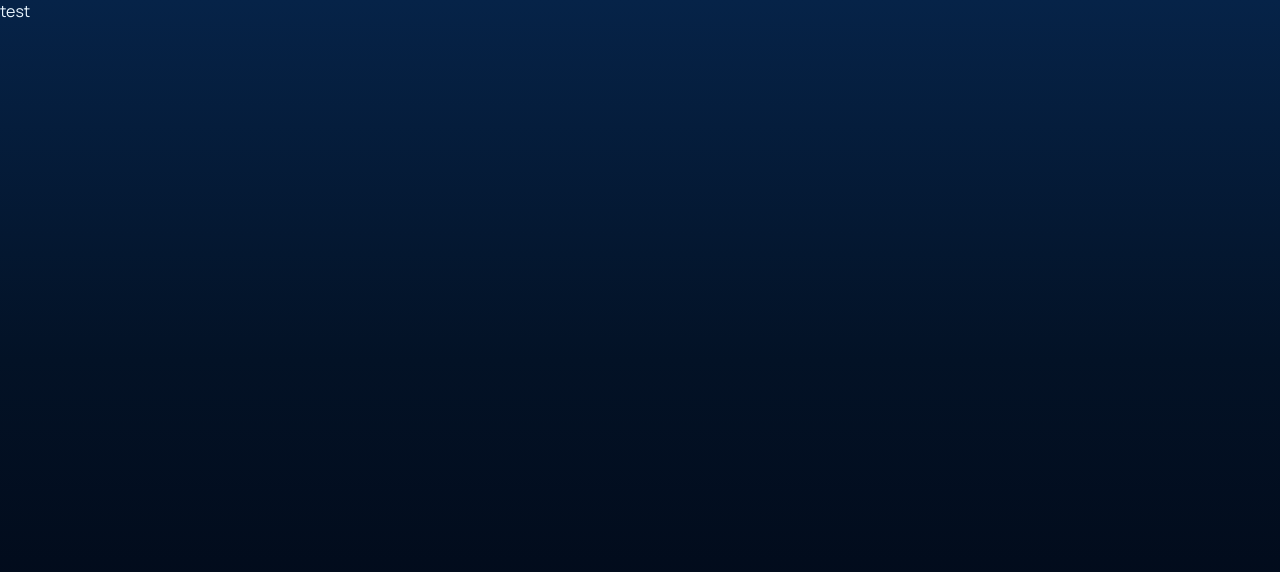
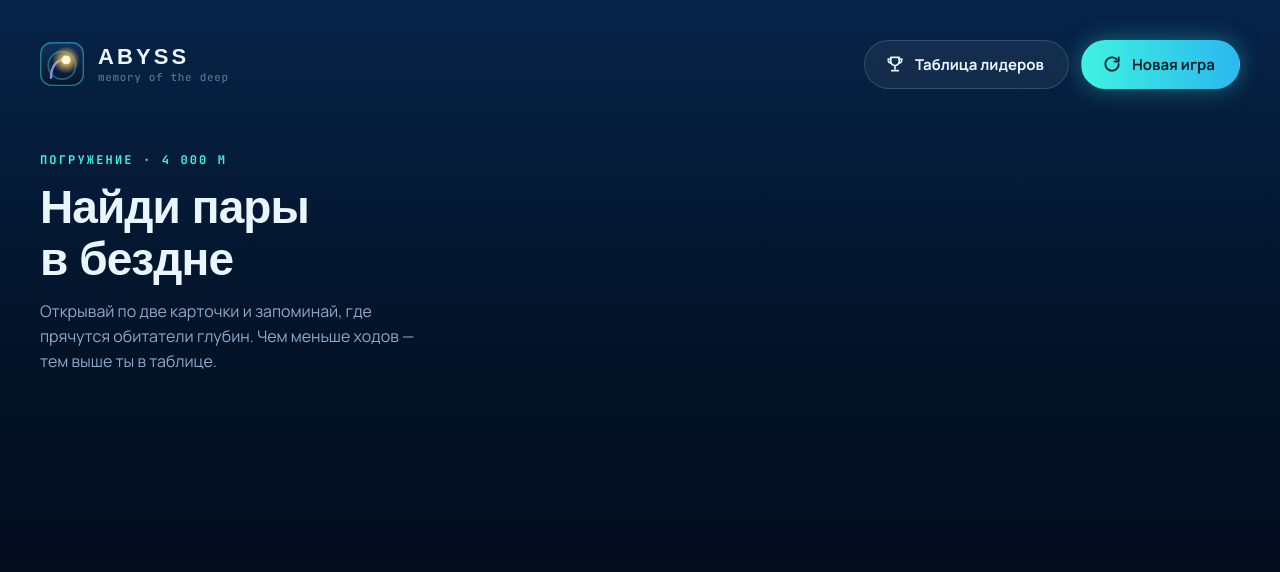
Before and after one commit to aleskarova/memory-game, a website with bundled scripts: page index.html in a window 1280 px wide. Built offline with nearby package versions, Linux system fonts and the light colour scheme; a web font is replaced by a local one.

Commit message:
feat: render app layout and header

```diff
--- a/eslint.config.mjs
+++ b/eslint.config.mjs
@@ -57,7 +57,7 @@ export default [
     rules: {
       'css/no-empty-blocks': 'error',
       'css/no-duplicate-imports': 'error',
-      'css/no-invalid-properties': 'error',
+      'css/no-invalid-properties': ['error', { allowUnknownVariables: true }],
     },
   },
 ];
--- a/index.html
+++ b/index.html
@@ -6,6 +6,9 @@
     <title>ABYSS - Memory Game</title>
     <link rel="stylesheet" href="styles/variables.css" />
     <link rel="stylesheet" href="styles/base.css" />
+    <link rel="stylesheet" href="styles/button.css" />
+    <link rel="stylesheet" href="styles/header.css" />
+    <link rel="stylesheet" href="styles/layout.css" />
     <link rel="icon" type="image/svg+xml" href="assets/favicon.svg" />
 
     <link rel="preconnect" href="https://fonts.googleapis.com" />
--- /dev/null
+++ b/src/components/button.js
@@ -0,0 +1,26 @@
+import { el } from '../utils/dom.js';
+
+export function createButton({ label, icon, variant = 'secondary', onClick }) {
+  const children = [];
+
+  if (icon) {
+    children.push(
+      el('span', {
+        className: `icon icon--${icon}`,
+        attrs: { 'aria-hidden': 'true' },
+      }),
+    );
+  }
+
+  children.push(el('span', { className: 'btn__label', text: label }));
+
+  return el(
+    'button',
+    {
+      className: `btn btn--${variant}`,
+      attrs: { type: 'button' },
+      on: onClick ? { click: onClick } : {},
+    },
+    children,
+  );
+}
--- /dev/null
+++ b/src/components/header.js
@@ -0,0 +1,39 @@
+import { el } from '../utils/dom.js';
+import { createButton } from './button.js';
+
+function createLogo() {
+  const mark = el('img', {
+    className: 'logo__mark',
+    attrs: { src: 'assets/favicon.svg', alt: '', width: '44', height: '44' },
+  });
+
+  const text = el('div', { className: 'logo__text' }, [
+    el('span', { className: 'logo__title', text: 'ABYSS' }),
+    el('span', { className: 'logo__subtitle', text: 'memory of the deep' }),
+  ]);
+
+  return el('div', { className: 'logo' }, [mark, text]);
+}
+
+export function createHeader({ onNewGame, onLeaderboard }) {
+  const leaderboardButton = createButton({
+    label: 'Таблица лидеров',
+    icon: 'trophy',
+    variant: 'secondary',
+    onClick: onLeaderboard,
+  });
+
+  const newGameButton = createButton({
+    label: 'Новая игра',
+    icon: 'restart',
+    variant: 'primary',
+    onClick: onNewGame,
+  });
+
+  const actions = el('div', { className: 'header__actions' }, [
+    leaderboardButton,
+    newGameButton,
+  ]);
+
+  return el('header', { className: 'header' }, [createLogo(), actions]);
+}
--- /dev/null
+++ b/src/components/sidebar.js
@@ -0,0 +1,22 @@
+import { el } from '../utils/dom.js';
+
+function createIntro() {
+  const title = el('h1', { className: 'intro__title' }, [
+    'Найди пары',
+    el('br'),
+    'в бездне',
+  ]);
+
+  return el('div', { className: 'intro' }, [
+    el('p', { className: 'intro__eyebrow', text: 'Погружение · 4 000 м' }),
+    title,
+    el('p', {
+      className: 'intro__text',
+      text: 'Открывай по две карточки и запоминай, где прячутся обитатели глубин. Чем меньше ходов — тем выше ты в таблице.',
+    }),
+  ]);
+}
+
+export function createSidebar() {
+  return el('aside', { className: 'sidebar' }, [createIntro()]);
+}
--- a/src/main.js
+++ b/src/main.js
@@ -1,8 +1,18 @@
-import { CREATURES } from './data/creatures.js';
+import { createHeader } from './components/header.js';
+import { createSidebar } from './components/sidebar.js';
 import { el } from './utils/dom.js';
 
-const p = el('p', { text: 'test' });
+const header = createHeader({
+  onNewGame: () => console.log('Новая игра'),
+  onLeaderboard: () => console.log('Таблица лидеров'),
+});
 
-document.body.appendChild(p);
+const board = el('section', {
+  className: 'board',
+  attrs: { 'aria-label': 'Игровое поле' },
+});
 
-console.log(CREATURES.length);
+const main = el('main', { className: 'layout' }, [createSidebar(), board]);
+const app = el('div', { className: 'app' }, [header, main]);
+
+document.body.append(app);
--- /dev/null
+++ b/styles/button.css
@@ -0,0 +1,71 @@
+.btn {
+  display: inline-flex;
+  align-items: center;
+  justify-content: center;
+  gap: 10px;
+  padding: 13px 24px 13px 20px;
+  border: 1px solid transparent;
+  border-radius: 999px;
+  font-size: 15px;
+  font-weight: 700;
+  line-height: 1.4;
+  white-space: nowrap;
+  cursor: pointer;
+  transition:
+    background 0.2s,
+    border-color 0.2s,
+    box-shadow 0.2s;
+}
+
+.btn--primary {
+  color: #03222a;
+  background: linear-gradient(90deg, var(--accent-lumen), #2bb8f0);
+  box-shadow: 0 0 24px rgb(62 242 224 / 0.35);
+}
+
+.btn--primary:hover {
+  background: linear-gradient(90deg, #7bfff0, #3fc8ff);
+  box-shadow: 0 0 32px rgb(62 242 224 / 0.6);
+}
+
+.btn--secondary {
+  color: var(--text-primary);
+  background: rgb(255 255 255 / 0.06);
+  border-color: rgb(255 255 255 / 0.14);
+  backdrop-filter: blur(16px);
+}
+
+.btn--secondary:hover {
+  background: rgb(255 255 255 / 0.12);
+  border-color: rgb(255 255 255 / 0.28);
+}
+
+.btn:focus-visible {
+  outline: 2px solid var(--text-primary);
+  outline-offset: 3px;
+}
+
+.btn:disabled {
+  opacity: 0.4;
+  cursor: not-allowed;
+}
+
+.icon {
+  flex-shrink: 0;
+  width: 20px;
+  height: 20px;
+  background-color: currentColor;
+  mask: var(--icon) center / contain no-repeat;
+}
+
+.icon--restart {
+  --icon: url('../assets/icons/restart.svg');
+}
+
+.icon--trophy {
+  --icon: url('../assets/icons/trophy.svg');
+}
+
+.icon--close {
+  --icon: url('../assets/icons/close.svg');
+}
--- /dev/null
+++ b/styles/header.css
@@ -0,0 +1,45 @@
+.header {
+  display: flex;
+  align-items: center;
+  justify-content: space-between;
+  gap: 16px;
+  min-height: 64px;
+}
+
+.logo {
+  display: flex;
+  align-items: center;
+  gap: 14px;
+}
+
+.logo__mark {
+  display: block;
+  width: 44px;
+  height: 44px;
+}
+
+.logo__text {
+  display: flex;
+  flex-direction: column;
+}
+
+.logo__title {
+  font-family: var(--font-display);
+  font-size: 22px;
+  font-weight: 700;
+  line-height: 1.2;
+  letter-spacing: 0.14em;
+}
+
+.logo__subtitle {
+  font-family: var(--font-mono);
+  font-size: 11px;
+  font-weight: 500;
+  letter-spacing: 0.06em;
+  color: var(--text-muted);
+}
+
+.header__actions {
+  display: flex;
+  gap: 12px;
+}
--- /dev/null
+++ b/styles/layout.css
@@ -0,0 +1,49 @@
+.app {
+  max-width: 1240px;
+  margin: 0 auto;
+  padding: 32px 20px 40px;
+}
+
+.layout {
+  display: grid;
+  grid-template-columns: 400px minmax(0, 694px);
+  justify-content: space-between;
+  align-items: start;
+  gap: 40px;
+  margin-top: 56px;
+}
+
+.sidebar {
+  display: flex;
+  flex-direction: column;
+  gap: 28px;
+}
+
+.intro {
+  display: flex;
+  flex-direction: column;
+  gap: 14px;
+}
+
+.intro__eyebrow {
+  font-family: var(--font-mono);
+  font-size: 12px;
+  font-weight: 700;
+  letter-spacing: 0.18em;
+  text-transform: uppercase;
+  color: var(--accent-lumen);
+}
+
+.intro__title {
+  font-family: var(--font-display);
+  font-size: 46px;
+  font-weight: 600;
+  line-height: 1.12;
+  letter-spacing: -0.02em;
+}
+
+.intro__text {
+  font-size: 16px;
+  line-height: 1.55;
+  color: var(--text-secondary);
+}
```
